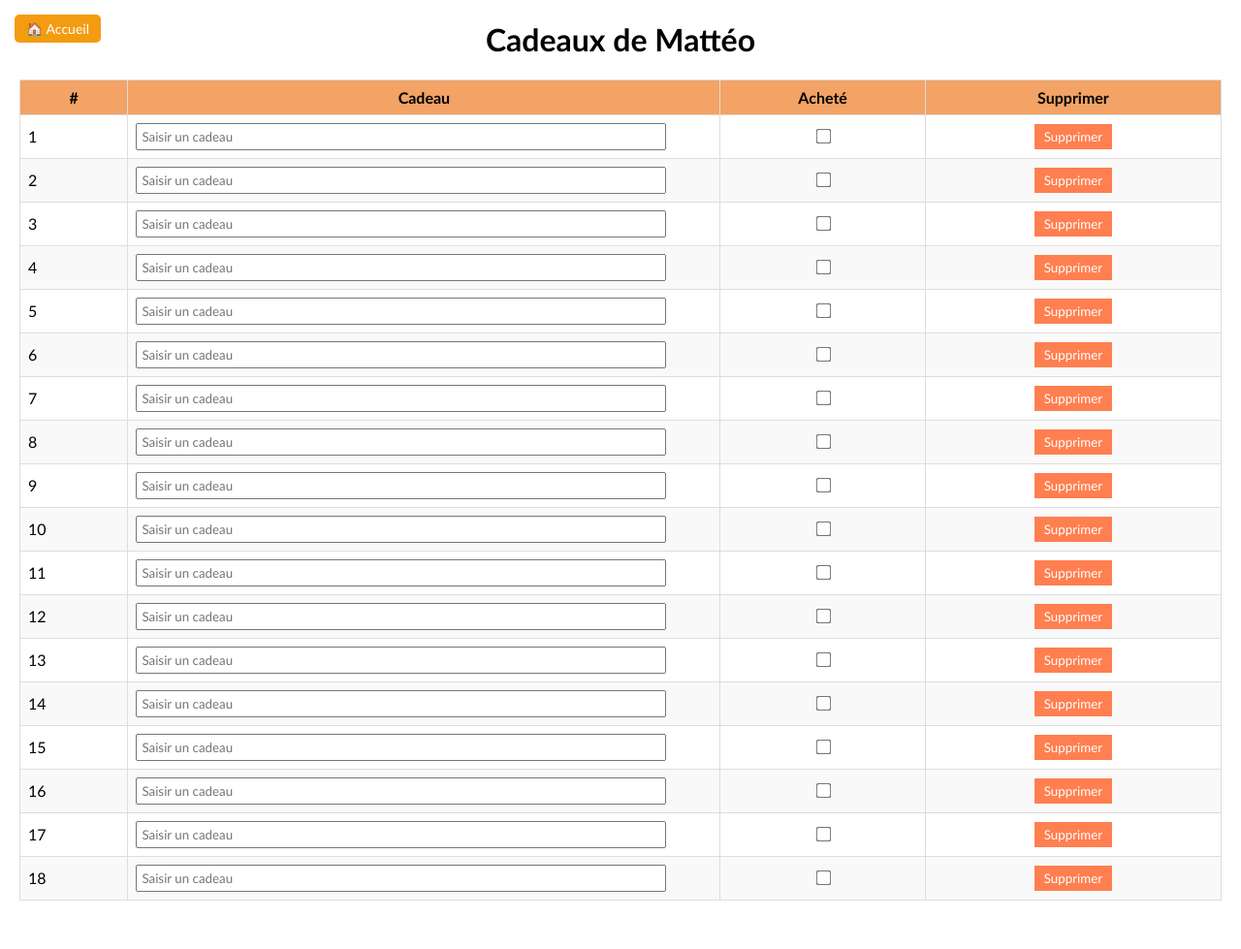
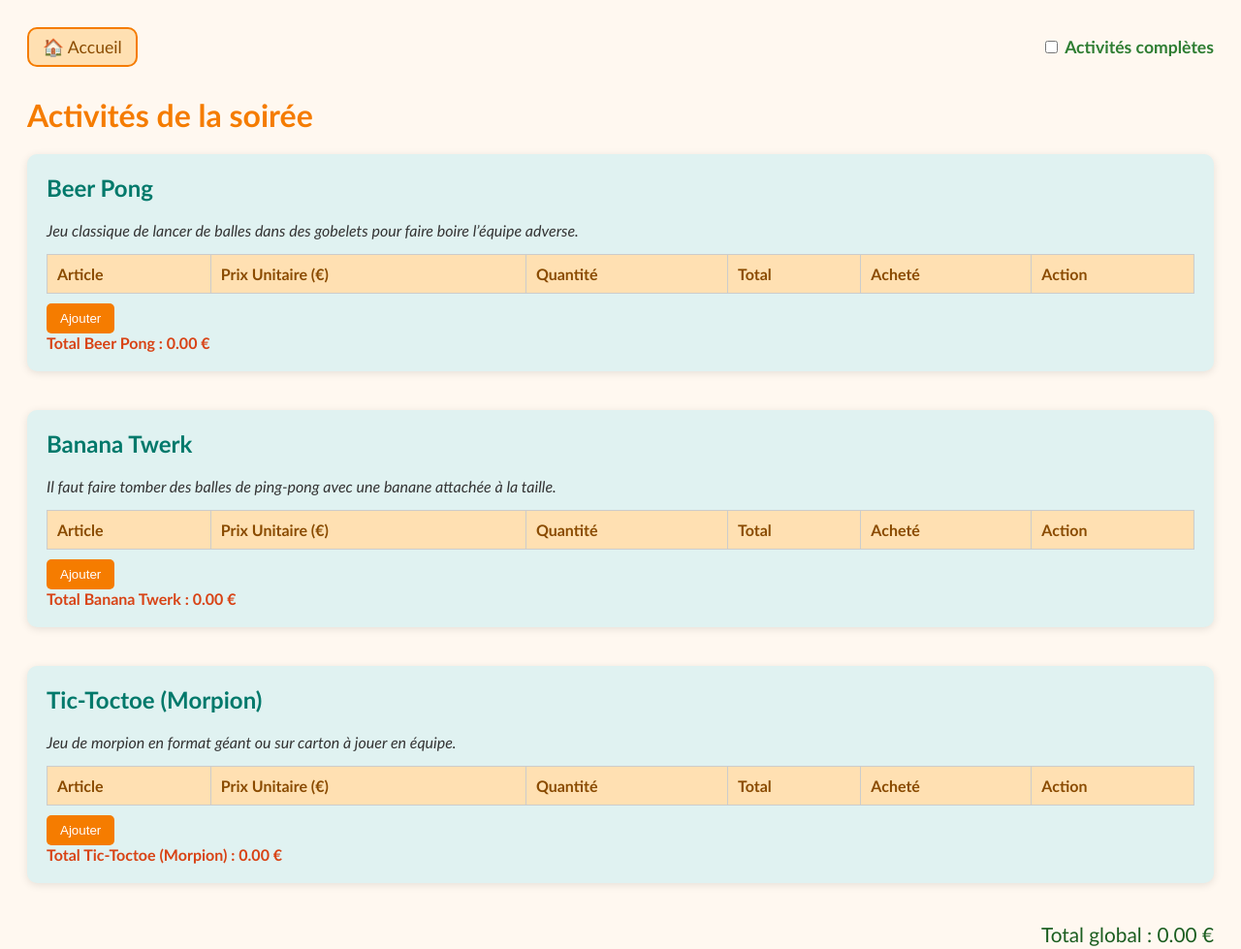
Before and after one commit to sabtav/matteoapp, a plain HTML site: page activites.html in a window 1280 px wide. Shown: the whole page at 97% size. Before the commit the page ends 949 px from the top, so only its background shows below. Drawn offline with Linux system fonts and the light colour scheme.

Commit message:
Mise à jour de la page activites avec les nouvelles activités

```diff
--- a/activites.html
+++ b/activites.html
@@ -1,161 +1,255 @@
 <!DOCTYPE html>
 <html lang="fr">
 <head>
-  <meta charset="UTF-8" />
-  <meta name="viewport" content="width=device-width, initial-scale=1" />
-  <title>Cadeaux de Mattéo</title>
+  <meta charset="UTF-8">
+  <title>Activités de la soirée</title>
   <style>
     body {
-      font-family: 'Calibri', sans-serif;
-      margin: 20px;
+      font-family: Calibri, sans-serif;
+      background-color: #fff8f0;
+      color: #333;
+      padding: 20px;
     }
+
+    header {
+      display: flex;
+      justify-content: space-between;
+      align-items: center;
+      margin-bottom: 30px;
+    }
+
+    .home-btn {
+      border: 2px solid #f57c00;
+      border-radius: 10px;
+      padding: 8px 14px;
+      background-color: #ffe0b2;
+      color: #8a4b00;
+      text-decoration: none;
+      font-size: 1.1em;
+    }
+
     h1 {
-      text-align: center;
+      color: #f57c00;
+      font-size: 2em;
     }
+
+    .complete-checkbox {
+      font-weight: bold;
+      font-size: 1.1em;
+      color: #2e7d32;
+    }
+
+    .activity {
+      margin-bottom: 40px;
+      padding: 20px;
+      border-radius: 10px;
+      background-color: #e0f2f1;
+      box-shadow: 0 2px 8px rgba(0,0,0,0.1);
+    }
+
+    h2 {
+      color: #00796b;
+      margin-top: 0;
+    }
+
+    .description {
+      font-style: italic;
+      margin-bottom: 15px;
+    }
+
     table {
       width: 100%;
       border-collapse: collapse;
+      margin-bottom: 10px;
     }
+
     th, td {
-      border: 1px solid #ddd;
-      padding: 8px;
+      border: 1px solid #ccc;
+      padding: 10px;
+      text-align: left;
     }
+
     th {
-      background-color: #f2a365;
+      background-color: #ffe0b2;
+      color: #8a4b00;
     }
+
     tr:nth-child(even) {
-      background-color: #f9f9f9;
+      background-color: #ffffff;
     }
-    input[type="text"] {
-      width: 90%;
-      padding: 4px;
-      font-family: 'Calibri', sans-serif;
+
+    tr:nth-child(odd) {
+      background-color: #fff2e6;
     }
-    input[type="checkbox"] {
-      transform: scale(1.2);
-    }
-    button.deleteBtn {
-      background-color: #ff7f50;
+
+    .add-btn {
+      background-color: #f57c00;
       color: white;
       border: none;
-      padding: 5px 10px;
+      padding: 8px 14px;
       cursor: pointer;
-      font-family: 'Calibri', sans-serif;
-    }
-    button.deleteBtn:hover {
-      background-color: #e06645;
+      border-radius: 5px;
     }
 
-    /* Bouton Accueil en haut à gauche */
-    .btn-home {
-      position: absolute;
-      top: 15px;
-      left: 15px;
-      background-color: #f39c12;
+    .action-btn {
+      padding: 5px 10px;
+      border: none;
+      border-radius: 5px;
+      margin-right: 5px;
+      cursor: pointer;
+    }
+
+    .edit-btn {
+      background-color: #64b5f6;
       color: white;
-      padding: 6px 12px;
-      border-radius: 5px;
-      text-decoration: none;
-      font-family: 'Calibri', sans-serif;
-      font-size: 14px;
     }
-    .btn-home:hover {
-      background-color: #e67e22;
+
+    .delete-btn {
+      background-color: #e57373;
+      color: white;
+    }
+
+    .total {
+      font-weight: bold;
+      color: #d84315;
+    }
+
+    .global-total {
+      text-align: right;
+      font-size: 1.3em;
+      color: #1b5e20;
+    }
+
+    input[type="text"], input[type="number"] {
+      width: 100px;
+      font-family: Calibri, sans-serif;
     }
   </style>
 </head>
 <body>
 
-  <!-- Bouton Accueil -->
-  <a href="index.html" class="btn-home">🏠 Accueil</a>
+  <header>
+    <a href="index.html" class="home-btn">🏠 Accueil</a>
+    <label class="complete-checkbox">
+      <input type="checkbox" id="complete-check"> Activités complètes
+    </label>
+  </header>
 
-  <h1>Cadeaux de Mattéo</h1>
-  <table id="cadeauTable">
-    <thead>
-      <tr>
-        <th>#</th>
-        <th>Cadeau</th>
-        <th>Acheté</th>
-        <th>Supprimer</th>
-      </tr>
-    </thead>
-    <tbody>
-      <!-- Lignes générées par JavaScript -->
-    </tbody>
-  </table>
+  <h1>Activités de la soirée</h1>
+
+  <div id="activities-container">
+    <!-- Activités seront ajoutées ici dynamiquement -->
+  </div>
+
+  <div class="global-total">
+    Total global : <span id="global-total">0.00 €</span>
+  </div>
 
   <script>
-    const tbody = document.querySelector('#cadeauTable tbody');
-    const LOCAL_STORAGE_KEY = "cadeaux-matteo";
+    const activities = [
+      {
+        nom: "Beer Pong",
+        description: "Jeu classique de lancer de balles dans des gobelets pour faire boire l’équipe adverse.",
+        id: "beerpong"
+      },
+      {
+        nom: "Banana Twerk",
+        description: "Il faut faire tomber des balles de ping-pong avec une banane attachée à la taille.",
+        id: "banana"
+      },
+      {
+        nom: "Tic-Toctoe (Morpion)",
+        description: "Jeu de morpion en format géant ou sur carton à jouer en équipe.",
+        id: "morpion"
+      }
+    ];
 
-    function loadData() {
-      const saved = JSON.parse(localStorage.getItem(LOCAL_STORAGE_KEY) || '[]');
-      return saved;
+    const container = document.getElementById('activities-container');
+
+    function createActivity(activity) {
+      const div = document.createElement('div');
+      div.className = 'activity';
+      div.id = activity.id;
+
+      div.innerHTML = `
+        <h2>${activity.nom}</h2>
+        <div class="description">${activity.description}</div>
+        <table>
+          <thead>
+            <tr>
+              <th>Article</th>
+              <th>Prix Unitaire (€)</th>
+              <th>Quantité</th>
+              <th>Total</th>
+              <th>Acheté</th>
+              <th>Action</th>
+            </tr>
+          </thead>
+          <tbody></tbody>
+        </table>
+        <button class="add-btn" onclick="addRow('${activity.id}')">Ajouter</button>
+        <div class="total">Total ${activity.nom} : <span class="activity-total">0.00 €</span></div>
+      `;
+
+      container.appendChild(div);
     }
 
-    function saveData() {
-      const rows = Array.from(tbody.querySelectorAll('tr')).map(row => {
-        return {
-          cadeau: row.querySelector('input[type="text"]').value,
-          coche: row.querySelector('input[type="checkbox"]').checked
-        };
-      });
-      localStorage.setItem(LOCAL_STORAGE_KEY, JSON.stringify(rows));
+    function addRow(activityId) {
+      const tbody = document.querySelector(`#${activityId} tbody`);
+      const row = document.createElement('tr');
+
+      row.innerHTML = `
+        <td><input type="text" /></td>
+        <td><input type="number" step="0.01" oninput="updateTotals()" /></td>
+        <td><input type="number" oninput="updateTotals()" /></td>
+        <td class="row-total">0.00 €</td>
+        <td><input type="checkbox" onchange="updateTotals()" /></td>
+        <td>
+          <button class="action-btn edit-btn" onclick="editRow(this)">Modifier</button>
+          <button class="action-btn delete-btn" onclick="deleteRow(this)">Supprimer</button>
+        </td>
+      `;
+      tbody.appendChild(row);
     }
 
-    function updateRowNumbers() {
-      const rows = tbody.querySelectorAll('tr');
-      rows.forEach((row, index) => {
-        row.children[0].textContent = index + 1;
+    function updateTotals() {
+      let globalTotal = 0;
+      activities.forEach(activity => {
+        const rows = document.querySelectorAll(`#${activity.id} tbody tr`);
+        let total = 0;
+        rows.forEach(row => {
+          const prix = parseFloat(row.cells[1].querySelector('input').value) || 0;
+          const qte = parseFloat(row.cells[2].querySelector('input').value) || 0;
+          const coche = row.cells[4].querySelector('input').checked;
+          const subtotal = prix * qte;
+          if (coche || !row.cells[4].querySelector('input')) {
+            row.cells[3].textContent = subtotal.toFixed(2) + " €";
+            total += subtotal;
+          } else {
+            row.cells[3].textContent = "0.00 €";
+          }
+        });
+        document.querySelector(`#${activity.id} .activity-total`).textContent = total.toFixed(2) + " €";
+        globalTotal += total;
       });
-      saveData();
+      document.getElementById("global-total").textContent = globalTotal.toFixed(2) + " €";
     }
 
-    function createRow(index, cadeau = "", coche = false) {
-      const tr = document.createElement('tr');
-
-      const tdNum = document.createElement('td');
-      tdNum.textContent = index + 1;
-      tr.appendChild(tdNum);
-
-      const tdCadeau = document.createElement('td');
-      const inputCadeau = document.createElement('input');
-      inputCadeau.type = 'text';
-      inputCadeau.placeholder = 'Saisir un cadeau';
-      inputCadeau.value = cadeau;
-      inputCadeau.addEventListener('input', saveData);
-      tdCadeau.appendChild(inputCadeau);
-      tr.appendChild(tdCadeau);
-
-      const tdAchat = document.createElement('td');
-      const inputAchat = document.createElement('input');
-      inputAchat.type = 'checkbox';
-      inputAchat.checked = coche;
-      inputAchat.addEventListener('change', saveData);
-      tdAchat.style.textAlign = 'center';
-      tdAchat.appendChild(inputAchat);
-      tr.appendChild(tdAchat);
-
-      const tdDelete = document.createElement('td');
-      tdDelete.style.textAlign = 'center';
-      const btnDelete = document.createElement('button');
-      btnDelete.className = 'deleteBtn';
-      btnDelete.textContent = 'Supprimer';
-      btnDelete.addEventListener('click', () => {
-        tr.remove();
-        updateRowNumbers();
-      });
-      tdDelete.appendChild(btnDelete);
-      tr.appendChild(tdDelete);
-
-      tbody.appendChild(tr);
+    function deleteRow(btn) {
+      btn.closest('tr').remove();
+      updateTotals();
     }
 
-    const savedData = loadData();
-    for (let i = 0; i < 18; i++) {
-      const data = savedData[i] || { cadeau: "", coche: false };
-      createRow(i, data.cadeau, data.coche);
+    function editRow(btn) {
+      const row = btn.closest('tr');
+      const inputs = row.querySelectorAll('input');
+      inputs.forEach(input => input.disabled = !input.disabled);
+      btn.textContent = btn.textContent === "Modifier" ? "OK" : "Modifier";
+      updateTotals();
     }
+
+    // Initialisation
+    activities.forEach(createActivity);
   </script>
 </body>
 </html>
```
